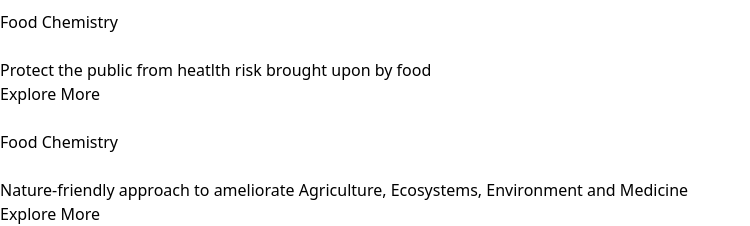
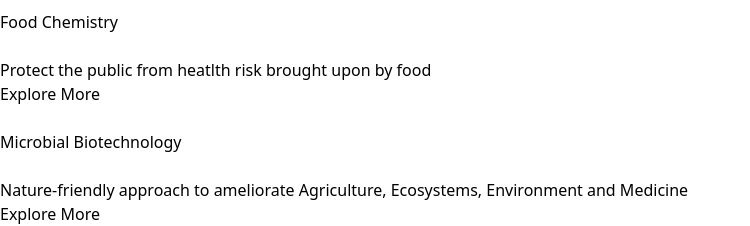
Before and after one commit to BackendExpert/web-new, a React (Vite) app: page /Research/Bio in a window 1280 px wide. Shown: the part 1840-2066 px from the top of the page, without its empty margins (0-750 px from the left). Built offline with nearby package versions, Linux system fonts and the light colour scheme; some icons are missing.

Commit message:
Update
Co-Authored-By: JehanKandy  <jehankandy@gmail.com>

```diff
--- a/src/research/BIo.tsx
+++ b/src/research/BIo.tsx
@@ -111,7 +111,7 @@ const BIo = () => {
 
               <div className="bg-white text-xl px-12 py-8 rounded border mt-4 border-black cursor-pointer">
                 <div className="flex justify-between w-full font-semibold" onClick={() => SetMicroBio(!Microbio)}>
-                  <p className="">Food Chemistry</p>
+                  <p className="">Microbial Biotechnology</p>
                   <p className="pt-[3px]">
                     <IonIcon name={Microbio ? "chevron-up-circle-outline" : "chevron-down-circle-outline"} />
                   </p>
```
